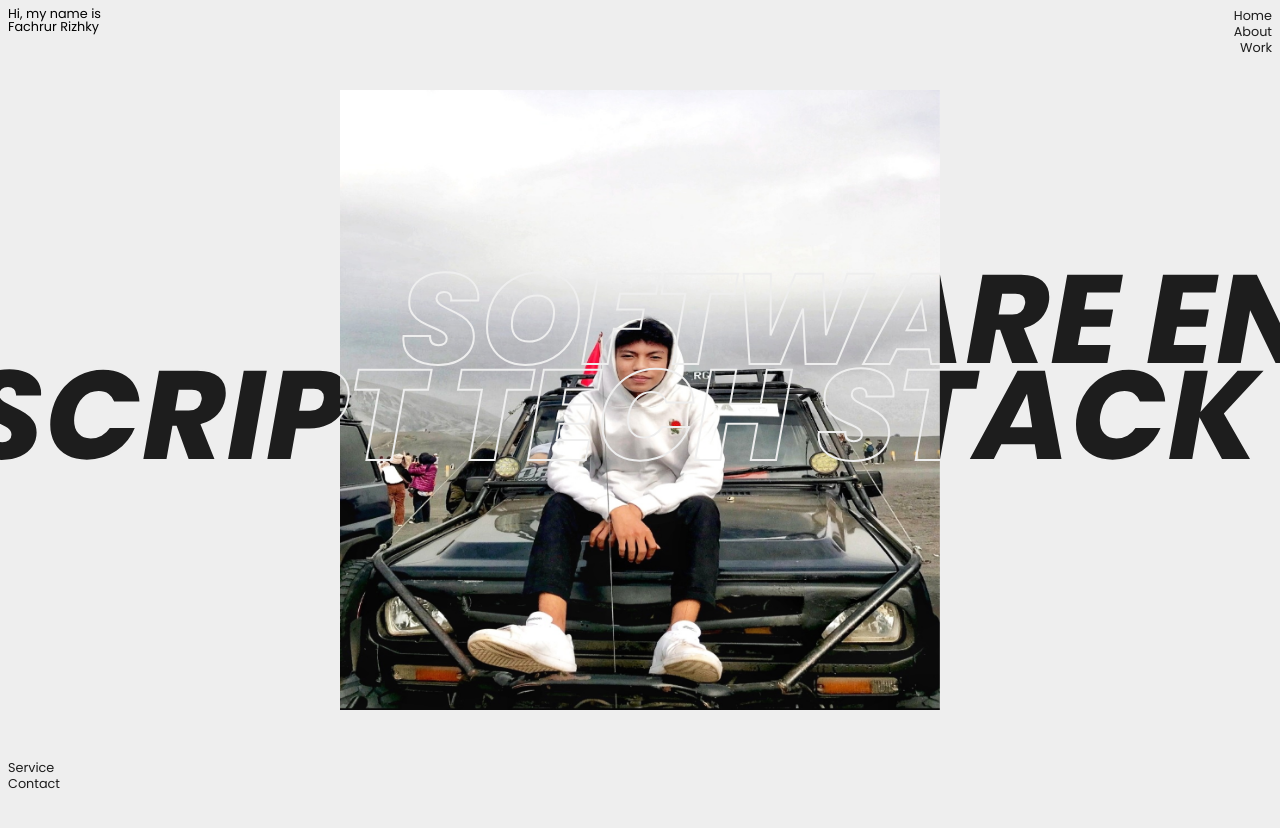
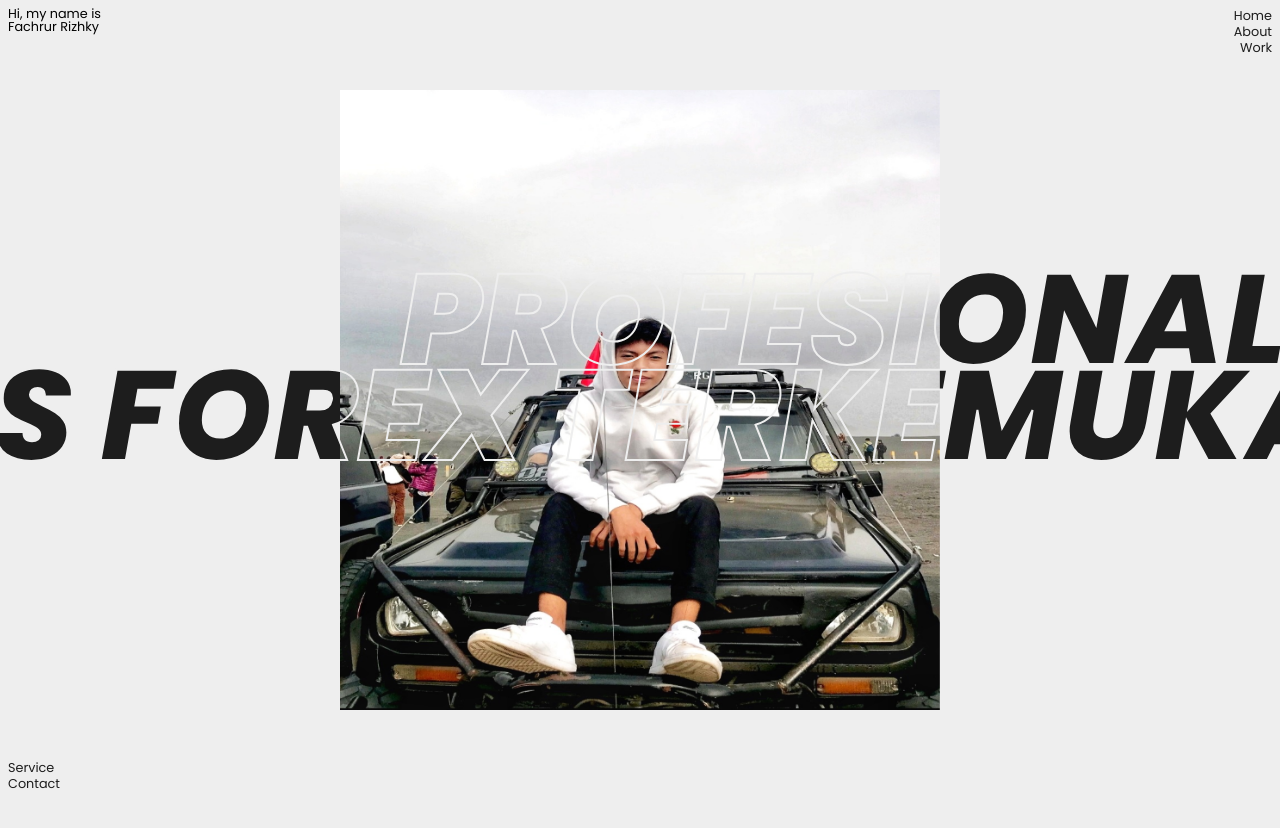
Before and after one commit to BingWeb/BingPortofolio.github.io, a React (Create React App) app: page / in a window 1280 px wide. Shown: the top 828 px of the page. Built offline with nearby package versions, Linux system fonts and the light colour scheme.

Commit message:
Update Hero.jsx

```diff
--- a/src/components/hero/Hero.jsx
+++ b/src/components/hero/Hero.jsx
@@ -24,7 +24,7 @@ const Hero = () => {
             style={{ x: right }}
             className="textFilled"
           >
-            software engineer
+            profesional trader
           </motion.h1>
           <motion.h1
             initial={{ x: -1800 }}
@@ -38,7 +38,7 @@ const Hero = () => {
             style={{ x: right }}
             className="textOutline"
           >
-            software engineer
+            profesional trader
           </motion.h1>
         </div>
         <div className="secondText">
@@ -54,7 +54,7 @@ const Hero = () => {
             style={{ x: left }}
             className="textFilled"
           >
-            javascript tech stack
+            analis forex terkemuka
           </motion.h1>
           <motion.h1
             initial={{ x: 1800 }}
@@ -68,7 +68,7 @@ const Hero = () => {
             style={{ x: left }}
             className="textOutline"
           >
-            javascript tech stack
+            analis forex terkemuka
           </motion.h1>
         </div>
         <div className="heroImage">
```
